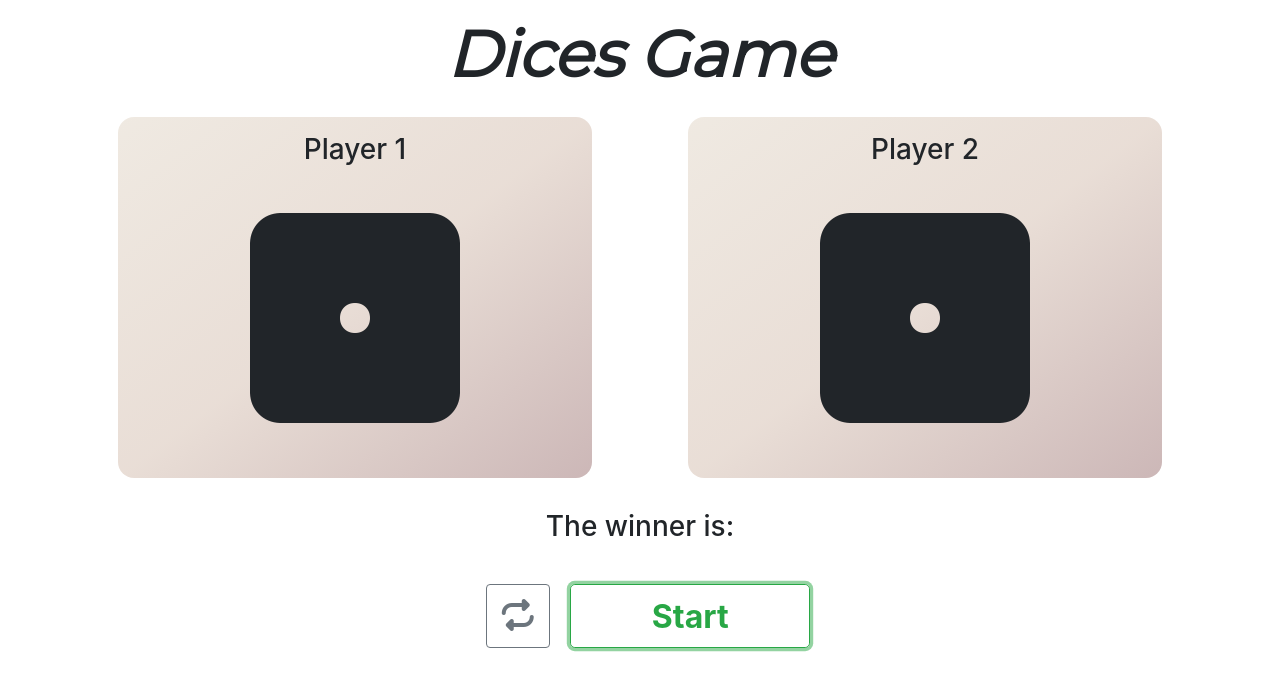
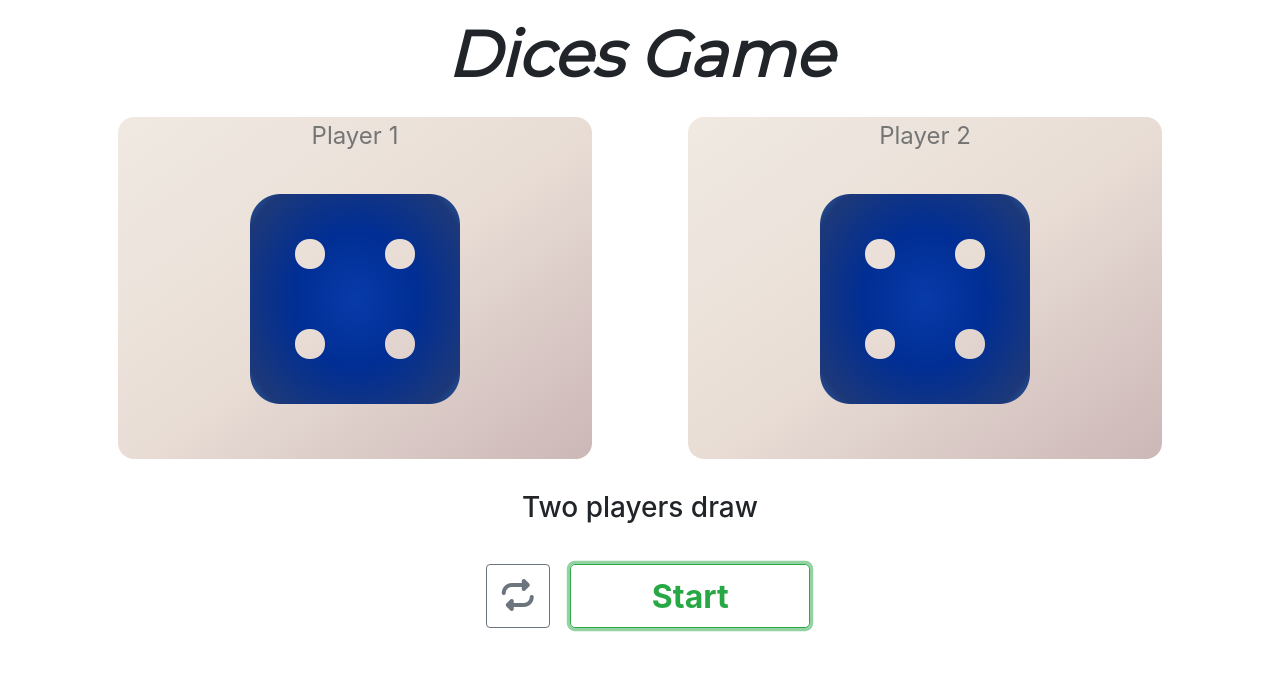
Before and after one commit to sonnt0201/Dice, a plain HTML site: page index.html in a window 1280 px wide. Both pictures are taken after a click on the button "Start". Drawn offline with nearby package versions, Linux system fonts and the light colour scheme.

Commit message:
add name input text, change css for dices

```diff
--- a/css/styles.css
+++ b/css/styles.css
@@ -1,6 +1,7 @@
 body {
     text-align: center;
 }
+
 h1 {
     padding: 1rem;
     font-family: 'Montserrat', sans-serif;
@@ -8,16 +9,32 @@ h1 {
     font-weight: bolder;
     font-style: italic;
 }
+
+input[type="text"] {
+    text-align: center;
+    font-size: 1.5rem;
+    width: 50%;
+    border-radius: 2rem;
+    border: 0;
+    background: none;
+}
+
+
 .dice {
     font-size: 15rem;
     padding: 1.5rem;
+    background: -webkit-radial-gradient(#083AA9, #002E94, #1C3879, #47B5FF);
+    -webkit-background-clip: text;
+    -webkit-text-fill-color: transparent;
 }
+
 .row .col-sm {
 
     border-radius: 1rem;
     margin: 0 3rem 2rem;
     background-image: linear-gradient(to bottom right, #dfd3c37c, #d0b8a878, #9e767686);
 }
+
 .btn-reset {
     margin: 2rem 1rem 0;
     width: 4rem;
@@ -25,6 +42,7 @@ h1 {
     font-size: 2rem;
 
 }
+
 .btn-start {
     margin: 2rem 0 0;
     width: 15rem;
--- a/index.html
+++ b/index.html
@@ -31,14 +31,14 @@
         <div class="row">
             <div class="col-sm ">
                 <p  style="text-align: center;">
-                    <h3>Player 1</h3>
+                    <input type="text" id="player-one" maxlength="15" placeholder="Player 1">
                     <i class="fa-solid fa-dice-one dice"></i>
                 </p>
 
             </div>
             <div class="col-sm ">
                 <p  style="text-align: center;">
-                    <h3>Player 2</h3>
+                    <input type="text" id="player-two" maxlength="15" placeholder="Player 2">
                     <i class="fa-solid fa-dice-one dice" ></i>
                 </p>
             </div>
--- a/js/index.js
+++ b/js/index.js
@@ -1,14 +1,69 @@
+var score = [];
+var playerName = [];
+
+// When click Start Button
 function startGame() {
-  let dices = document.getElementsByClassName("dice");
   for (let i = 0; i < 10; i++) {
-    dicing(i,dices);
+    dicing(i);
   }
 }
 
-function dicing(times,dices) {
+function dicing(times) {
   setTimeout(function () {
-    console.log(times);
-    let value = Math.floor(Math.random() * 7);
-    dices.forEach(set)
-  }, times*100);
+    // Dicing for each dice
+    for (let playerIndex = 0; playerIndex <= 1; playerIndex++) {
+      let value = Math.floor(Math.random() * 6);
+      setValue(value,playerIndex);
+      score[playerIndex] = value;
+    }
+
+    // Dicing done
+    if (times == 9) {
+      if (score[0] > score[1]) {
+        document
+          .getElementsByClassName("winner-announcement")[0]
+          .innerHTML = "The Winner is Player 1";
+      } else if (score[0] < score[1]) {
+        document
+          .getElementsByClassName("winner-announcement")[0]
+          .innerHTML = "The winner is Player 2";
+      } else {
+        document
+          .getElementsByClassName("winner-announcement")[0]
+          .innerHTML = "Two players draw";
+      }
+    }
+  }, times * 100);
 }
+
+// Set value for dices
+function setValue(value, playerIndex) {
+  // console.log(value);
+  let stringValue;
+  switch (value) {
+    case 0:
+      stringValue = "one";
+      break;
+    case 1:
+      stringValue = "two";
+      break;
+    case 2:
+      stringValue = "three";
+      break;
+    case 3:
+      stringValue = "four";
+      break;
+    case 4:
+      stringValue = "five";
+      break;
+    case 5:
+      stringValue = "six";
+      break;
+    default:
+      stringValue = "one";
+      break;
+  }
+  document
+    .getElementsByClassName("dice")[playerIndex]
+    .className = `fa-solid fa-dice-${stringValue} dice`;
+}
```
